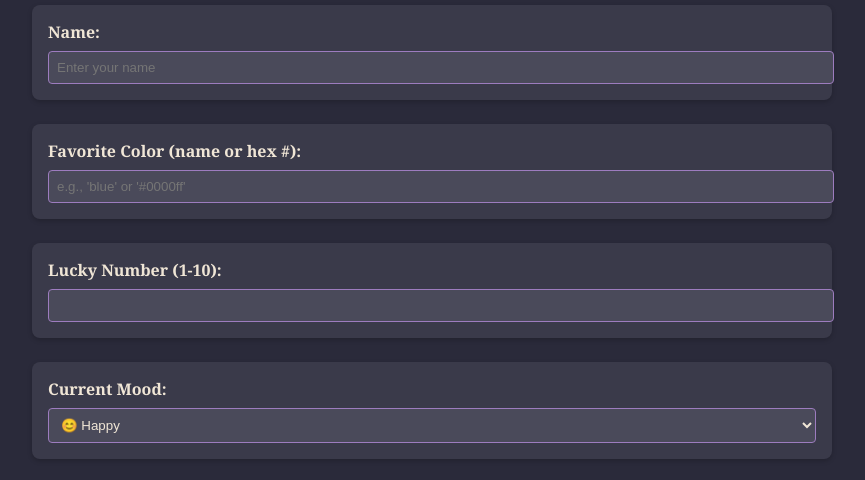
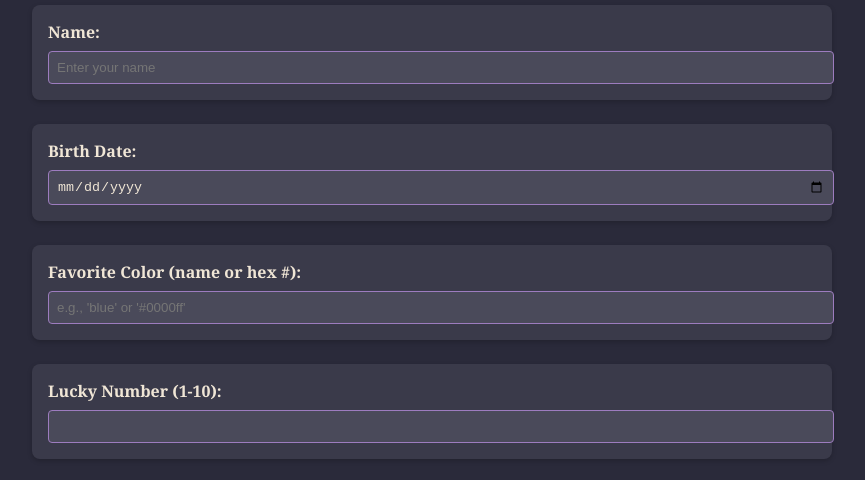
Before and after one commit to WillSlowhike/Fortune-Teller, a plain HTML site: page index.html in a window 1280 px wide. Shown: the part 291-771 px from the top of the page, without its empty margins (208-1073 px from the left). Drawn offline with Linux system fonts and the light colour scheme.

Commit message:
Update index.html

```diff
--- a/index.html
+++ b/index.html
@@ -14,6 +14,11 @@
       <div class="form-group">
         <label for="namefield">Name:</label>
         <input type="text" id="namefield" name="name" placeholder="Enter your name" required>
+      </div>
+
+      <div class="form-group">
+        <label for="birthdate">Birth Date:</label>
+        <input type="date" id="birthdate" name="birthdate" required>
       </div>
 
       <div class="form-group">
```
